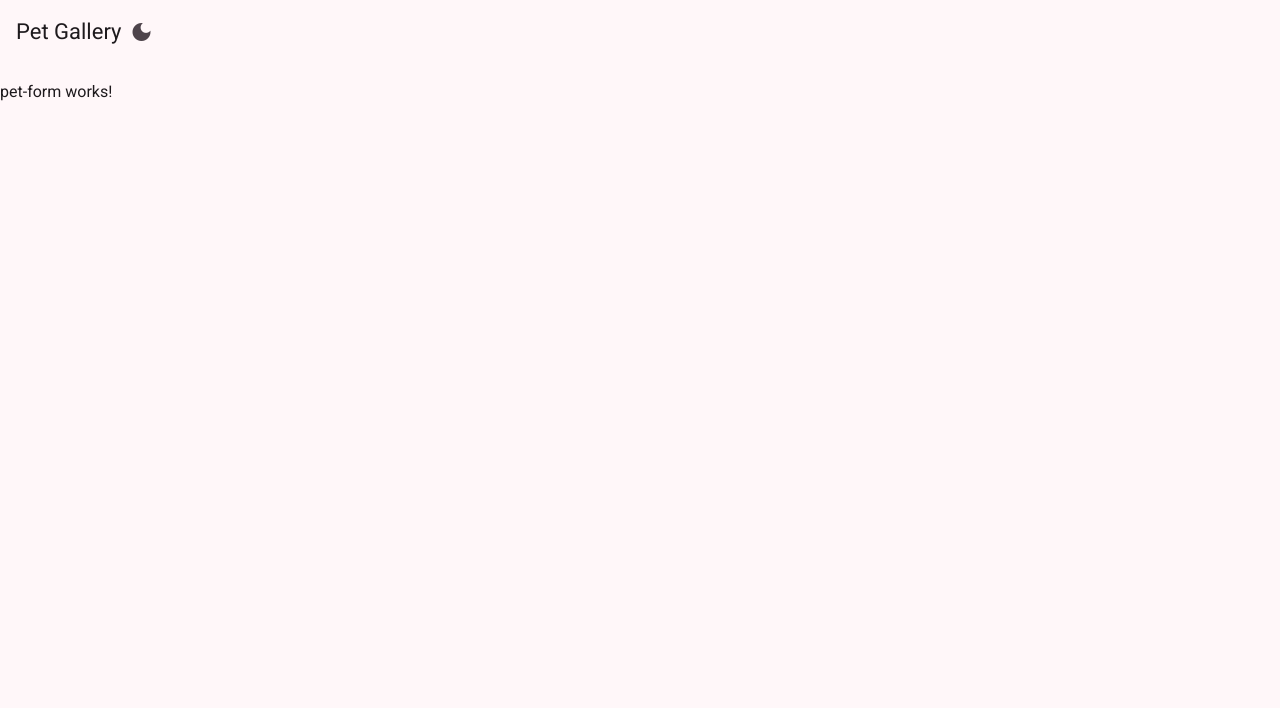
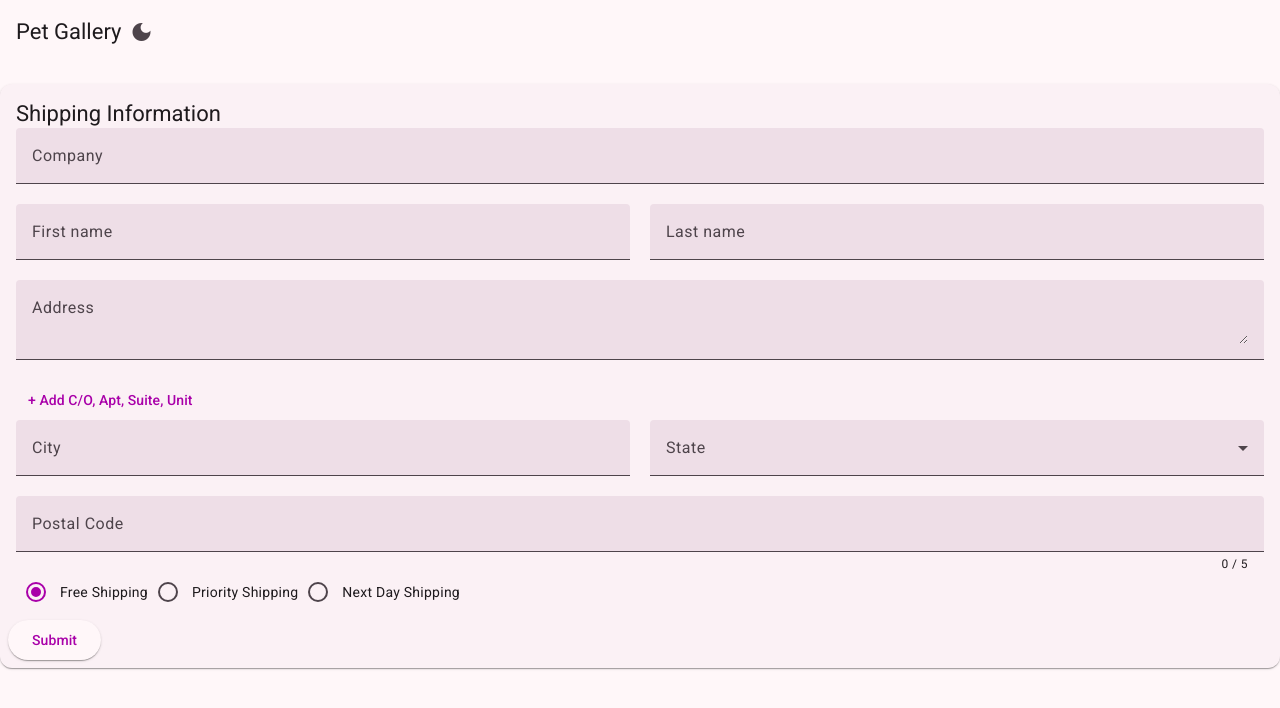
Before and after one commit to AnkitaSood/ng-pets, an Angular app: page /adopt/1 in a window 1280 px wide. Shown: the top 708 px of the page. Built offline with nearby package versions, Linux system fonts and the light colour scheme.

Commit message:
generated form

```diff
--- /dev/null
+++ b/src/app/components/pet-adopt-form/pet-adopt-form.component.css
@@ -0,0 +1,27 @@
+.full-width {
+  width: 100%;
+}
+
+.shipping-card {
+  min-width: 120px;
+  margin: 20px auto;
+}
+
+.mat-radio-button {
+  display: block;
+  margin: 5px 0;
+}
+
+.row {
+  display: flex;
+  flex-direction: row;
+}
+
+.col {
+  flex: 1;
+  margin-right: 20px;
+}
+
+.col:last-child {
+  margin-right: 0;
+}
--- /dev/null
+++ b/src/app/components/pet-adopt-form/pet-adopt-form.component.html
@@ -0,0 +1,99 @@
+<form [formGroup]="addressForm" novalidate (ngSubmit)="onSubmit()">
+  <mat-card class="shipping-card">
+    <mat-card-header>
+      <mat-card-title>Shipping Information</mat-card-title>
+    </mat-card-header>
+    <mat-card-content>
+      <div class="row">
+        <div class="col">
+          <mat-form-field class="full-width">
+            <input matInput placeholder="Company" formControlName="company">
+          </mat-form-field>
+        </div>
+      </div>
+      <div class="row">
+        <div class="col">
+          <mat-form-field class="full-width">
+            <input matInput placeholder="First name" formControlName="firstName">
+            @if (addressForm.controls['firstName'].hasError('required')) {
+              <mat-error>First name is <strong>required</strong></mat-error>
+            }
+          </mat-form-field>
+        </div>
+        <div class="col">
+          <mat-form-field class="full-width">
+            <input matInput placeholder="Last name" formControlName="lastName">
+            @if (addressForm.controls['lastName'].hasError('required')) {
+              <mat-error>Last name is <strong>required</strong></mat-error>
+            }
+          </mat-form-field>
+        </div>
+      </div>
+      <div class="row">
+        <div class="col">
+          <mat-form-field class="full-width">
+            <textarea matInput placeholder="Address" formControlName="address"></textarea>
+            @if (addressForm.controls['address'].hasError('required')) {
+              <mat-error>Address is <strong>required</strong></mat-error>
+            }
+          </mat-form-field>
+        </div>
+      </div>
+      <div class="row">
+        <div class="col">
+          @if (hasUnitNumber) {
+            <mat-form-field class="full-width">
+              <textarea matInput placeholder="Address 2" formControlName="address2"></textarea>
+            </mat-form-field>
+          } @else {
+            <button mat-button type="button" (click)="hasUnitNumber = !hasUnitNumber">
+              + Add C/O, Apt, Suite, Unit
+            </button>
+          }
+        </div>
+      </div>
+      <div class="row">
+        <div class="col">
+          <mat-form-field class="full-width">
+            <input matInput placeholder="City" formControlName="city">
+            @if (addressForm.controls['city'].hasError('required')) {
+              <mat-error>City is <strong>required</strong></mat-error>
+            }
+          </mat-form-field>
+        </div>
+        <div class="col">
+          <mat-form-field class="full-width">
+            <mat-select placeholder="State" formControlName="state">
+              @for (state of states; track state) {
+                <mat-option [value]="state.abbreviation">{{ state.name }}</mat-option>
+              }
+            </mat-select>
+            @if (addressForm.controls['state'].hasError('required')) {
+              <mat-error>State is <strong>required</strong></mat-error>
+            }
+          </mat-form-field>
+        </div>
+      </div>
+      <div class="row">
+        <div class="col">
+          <mat-form-field class="full-width">
+            <input matInput #postalCode maxlength="5" placeholder="Postal Code" type="number" formControlName="postalCode">
+            <mat-hint align="end">{{postalCode.value.length}} / 5</mat-hint>
+          </mat-form-field>
+        </div>
+      </div>
+      <div class="row">
+        <div class="col">
+          <mat-radio-group formControlName="shipping">
+            <mat-radio-button value="free">Free Shipping</mat-radio-button>
+            <mat-radio-button value="priority">Priority Shipping</mat-radio-button>
+            <mat-radio-button value="nextday">Next Day Shipping</mat-radio-button>
+          </mat-radio-group>
+        </div>
+      </div>
+    </mat-card-content>
+    <mat-card-actions>
+      <button mat-raised-button color="primary" type="submit">Submit</button>
+    </mat-card-actions>
+  </mat-card>
+</form>
--- /dev/null
+++ b/src/app/components/pet-adopt-form/pet-adopt-form.component.ts
@@ -0,0 +1,107 @@
+import { Component, inject } from '@angular/core';
+
+import { ReactiveFormsModule, FormBuilder, Validators } from '@angular/forms';
+import { MatInputModule } from '@angular/material/input';
+import { MatButtonModule } from '@angular/material/button';
+import { MatSelectModule } from '@angular/material/select';
+import { MatRadioModule } from '@angular/material/radio';
+import { MatCardModule } from '@angular/material/card';
+
+
+@Component({
+  selector: 'app-pet-adopt-form',
+  templateUrl: './pet-adopt-form.component.html',
+  styleUrl: './pet-adopt-form.component.css',
+  imports: [
+    MatInputModule,
+    MatButtonModule,
+    MatSelectModule,
+    MatRadioModule,
+    MatCardModule,
+    ReactiveFormsModule
+  ]
+})
+export class PetAdoptFormComponent {
+  private fb = inject(FormBuilder);
+  addressForm = this.fb.group({
+    company: null,
+    firstName: [null, Validators.required],
+    lastName: [null, Validators.required],
+    address: [null, Validators.required],
+    address2: null,
+    city: [null, Validators.required],
+    state: [null, Validators.required],
+    postalCode: [null, Validators.compose([
+      Validators.required, Validators.minLength(5), Validators.maxLength(5)])
+    ],
+    shipping: ['free', Validators.required]
+  });
+
+  hasUnitNumber = false;
+
+  states = [
+    {name: 'Alabama', abbreviation: 'AL'},
+    {name: 'Alaska', abbreviation: 'AK'},
+    {name: 'American Samoa', abbreviation: 'AS'},
+    {name: 'Arizona', abbreviation: 'AZ'},
+    {name: 'Arkansas', abbreviation: 'AR'},
+    {name: 'California', abbreviation: 'CA'},
+    {name: 'Colorado', abbreviation: 'CO'},
+    {name: 'Connecticut', abbreviation: 'CT'},
+    {name: 'Delaware', abbreviation: 'DE'},
+    {name: 'District Of Columbia', abbreviation: 'DC'},
+    {name: 'Federated States Of Micronesia', abbreviation: 'FM'},
+    {name: 'Florida', abbreviation: 'FL'},
+    {name: 'Georgia', abbreviation: 'GA'},
+    {name: 'Guam', abbreviation: 'GU'},
+    {name: 'Hawaii', abbreviation: 'HI'},
+    {name: 'Idaho', abbreviation: 'ID'},
+    {name: 'Illinois', abbreviation: 'IL'},
+    {name: 'Indiana', abbreviation: 'IN'},
+    {name: 'Iowa', abbreviation: 'IA'},
+    {name: 'Kansas', abbreviation: 'KS'},
+    {name: 'Kentucky', abbreviation: 'KY'},
+    {name: 'Louisiana', abbreviation: 'LA'},
+    {name: 'Maine', abbreviation: 'ME'},
+    {name: 'Marshall Islands', abbreviation: 'MH'},
+    {name: 'Maryland', abbreviation: 'MD'},
+    {name: 'Massachusetts', abbreviation: 'MA'},
+    {name: 'Michigan', abbreviation: 'MI'},
+    {name: 'Minnesota', abbreviation: 'MN'},
+    {name: 'Mississippi', abbreviation: 'MS'},
+    {name: 'Missouri', abbreviation: 'MO'},
+    {name: 'Montana', abbreviation: 'MT'},
+    {name: 'Nebraska', abbreviation: 'NE'},
+    {name: 'Nevada', abbreviation: 'NV'},
+    {name: 'New Hampshire', abbreviation: 'NH'},
+    {name: 'New Jersey', abbreviation: 'NJ'},
+    {name: 'New Mexico', abbreviation: 'NM'},
+    {name: 'New York', abbreviation: 'NY'},
+    {name: 'North Carolina', abbreviation: 'NC'},
+    {name: 'North Dakota', abbreviation: 'ND'},
+    {name: 'Northern Mariana Islands', abbreviation: 'MP'},
+    {name: 'Ohio', abbreviation: 'OH'},
+    {name: 'Oklahoma', abbreviation: 'OK'},
+    {name: 'Oregon', abbreviation: 'OR'},
+    {name: 'Palau', abbreviation: 'PW'},
+    {name: 'Pennsylvania', abbreviation: 'PA'},
+    {name: 'Puerto Rico', abbreviation: 'PR'},
+    {name: 'Rhode Island', abbreviation: 'RI'},
+    {name: 'South Carolina', abbreviation: 'SC'},
+    {name: 'South Dakota', abbreviation: 'SD'},
+    {name: 'Tennessee', abbreviation: 'TN'},
+    {name: 'Texas', abbreviation: 'TX'},
+    {name: 'Utah', abbreviation: 'UT'},
+    {name: 'Vermont', abbreviation: 'VT'},
+    {name: 'Virgin Islands', abbreviation: 'VI'},
+    {name: 'Virginia', abbreviation: 'VA'},
+    {name: 'Washington', abbreviation: 'WA'},
+    {name: 'West Virginia', abbreviation: 'WV'},
+    {name: 'Wisconsin', abbreviation: 'WI'},
+    {name: 'Wyoming', abbreviation: 'WY'}
+  ];
+
+  onSubmit(): void {
+    alert('Thanks!');
+  }
+}
--- a/src/main.ts
+++ b/src/main.ts
@@ -5,14 +5,14 @@
 import { PetListComponent } from './app/components/pet-list/pet-list.component';
 import { PetDetailComponent } from './app/components/pet-detail/pet-detail.component';
 import {App} from "./app/app/app.component";
-import {PetFormComponent} from "./app/components/pet-form/pet-form.component";
+import {PetAdoptFormComponent} from "./app/components/pet-adopt-form/pet-adopt-form.component";
 
 bootstrapApplication(App, {
   providers: [
     provideRouter([
       { path: '', component: PetListComponent },
       { path: 'pet/:id', component: PetDetailComponent },
-      { path: 'adopt/:id', component: PetFormComponent }
+      { path: 'adopt/:id', component: PetAdoptFormComponent }
     ]),
     importProvidersFrom(BrowserAnimationsModule)
   ]
```
